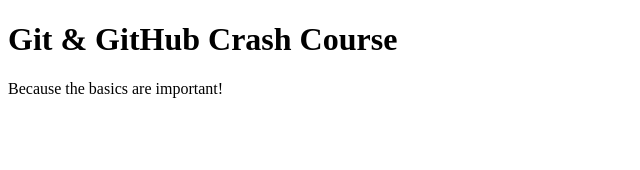
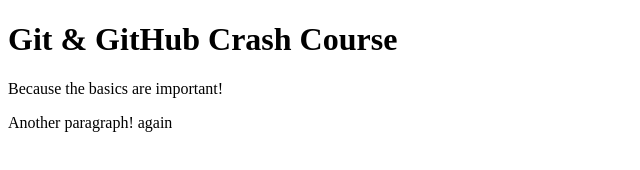
Before and after one commit to Youssouf/git_repos, a plain HTML site: page index.html in a window 1280 px wide. Shown: the whole page, without its empty margins (0-640 px from the left). Drawn offline with Linux system fonts and the light colour scheme.

Commit message:
added new changes

```diff
--- a/index.html
+++ b/index.html
@@ -9,5 +9,6 @@
     <body>
         <h1>Git & GitHub Crash Course</h1>
         <p>Because the basics are important!</p>
+        <p>Another paragraph! again</p>
     </body>
 </html>
```
